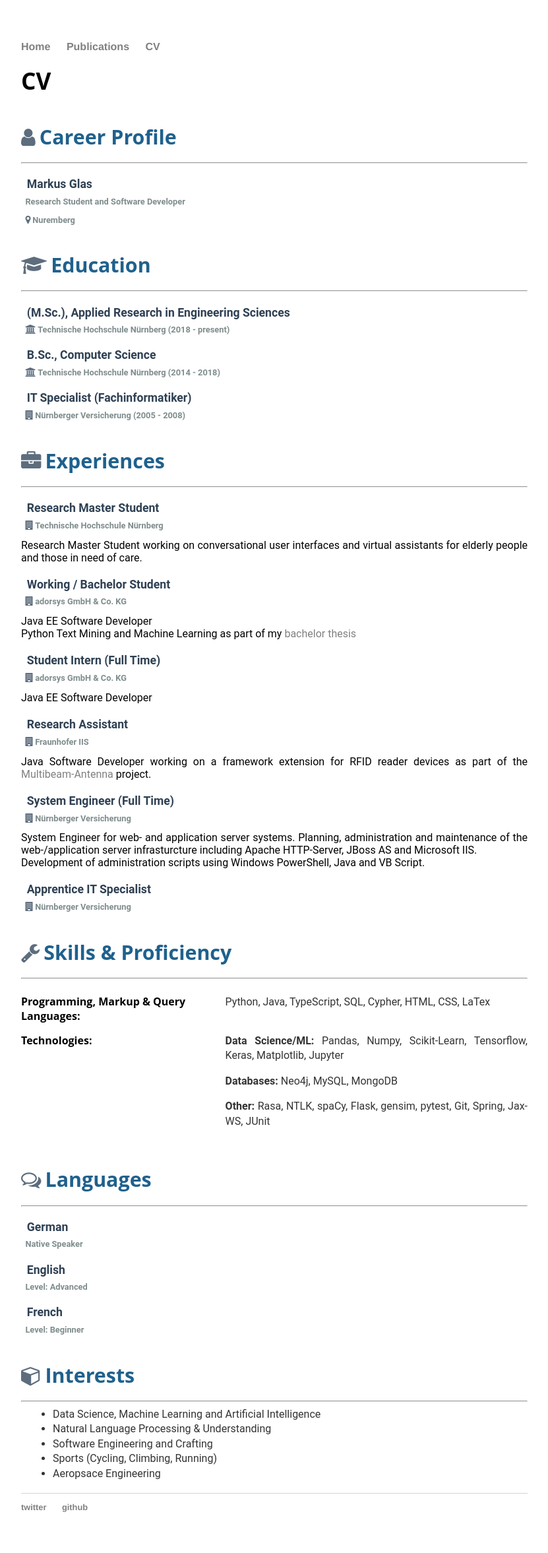
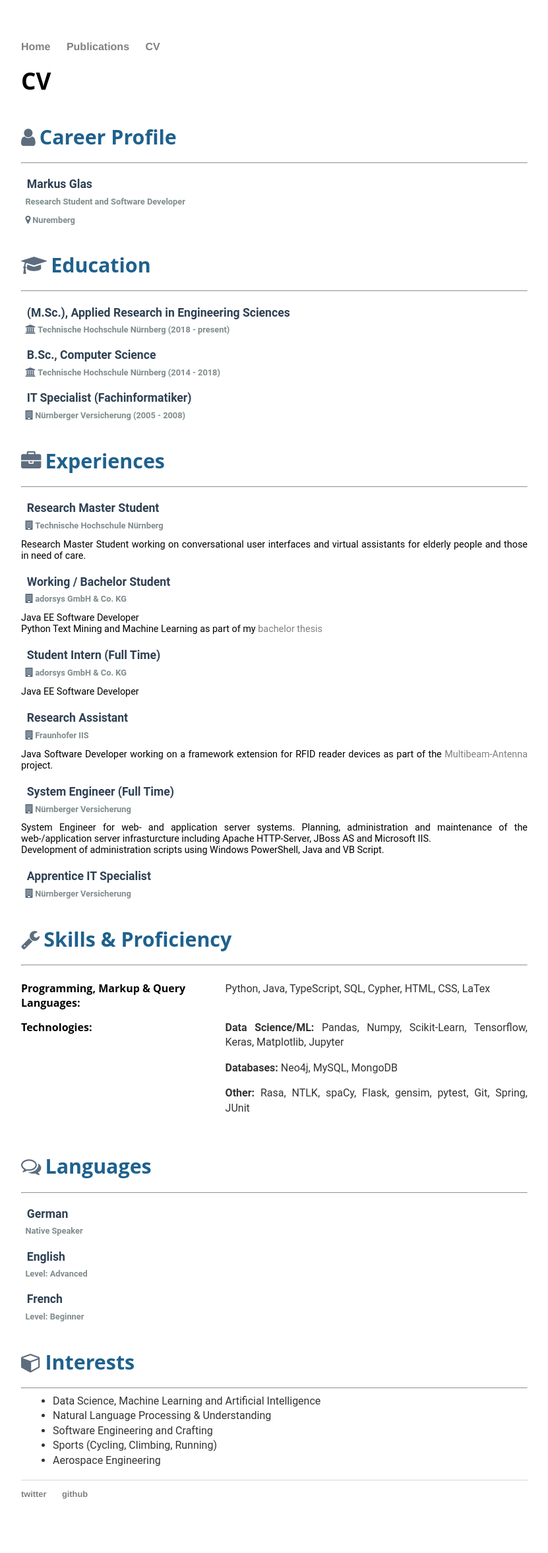
Before and after one commit to markusgl/markusgl.github.io, a Jekyll site: the page built from cv/index.html, in a window 1280 px wide. Shown: the whole page at 66% size, without its empty margins (224-1055 px from the left). Built offline with Jekyll 4.4.1, drawn with Linux system fonts in a browser that asks for light colours.

Commit message:
minor changes

```diff
--- a/css/main.css
+++ b/css/main.css
@@ -25,8 +25,7 @@
     font-family: 'Open Sans', sans-serif;
     font-size: 1.2em;
     font-weight: bold;
-    /*color:#1F618D;*/
-    color: #808080;
+    color:#1F618D;
 }
 
 
@@ -47,7 +46,7 @@
 .title-container .container-items h5 { font-family: 'Roboto', sans-serif;  margin: 0.5em; }
 .title-container .container-items .grade {  font-size: 1.1em;  color: #2E4053; margin-top: 1.2em;}
 .title-container .container-items .meta { font-size: 0.8em;  color: #7F8C8D; margin-bottom: 1.0em;}
-.title-container .container-items .cv-description { display:block;  font-family:'Roboto', sans-serif; text-align: justify;}
+.title-container .container-items .cv-description { display:block;  font-family:'Roboto', sans-serif; text-align: justify; font-size: 0.9em;}
 
 .title-container .programming-lang-items .lang-item { margin: 0.5em; display: table-row;  }
 .title-container .programming-lang-items h5 { padding-right: 2.0em; display: table-cell; }
@@ -60,11 +59,9 @@
 
 /*a.codebutton {padding: .2rem; font-size: .8rem; color: rgb(2,133,203); border: 1px solid transparent; border-radius: .2rem; border-color: rgb(2,133,203);}*/
 a.codebutton {font-size: 0.9em;}
-ul.publ a {/*color: rgb(2,133,203); */ color: #3B89C9;}
 /*ul.publ a {color: #585858;  border-bottom: 1px dashed #000;}*/
 
 /* individual device settings */
-
 /* for smartphones */
 @media only screen and (max-width: 768px){
     nav ul, footer ul { font-size: 1.2em; }
--- a/cv/index.html
+++ b/cv/index.html
@@ -81,7 +81,7 @@
                 <h5>Technologies: </h5>
                 <p><b>Data Science/ML: </b>Pandas, Numpy, Scikit-Learn, Tensorflow, Keras, Matplotlib, Jupyter</p>
                 <p><b>Databases: </b>Neo4j, MySQL, MongoDB<br></p>
-                <p><b>Other: </b>Rasa, NTLK, spaCy, Flask, gensim, pytest, Git, Spring, Jax-WS, JUnit</p>
+                <p><b>Other: </b>Rasa, NTLK, spaCy, Flask, gensim, pytest, Git, Spring, JUnit</p>
             </div>
         </div>
     </div>
@@ -108,7 +108,7 @@
                     <li>Natural Language Processing & Understanding</li>
                     <li>Software Engineering and Crafting</li>
                     <li>Sports (Cycling, Climbing, Running)</li>
-                    <li>Aeropsace Engineering</li>
+                    <li>Aerospace Engineering</li>
                 </ul>
             </div>
     </div>
```
